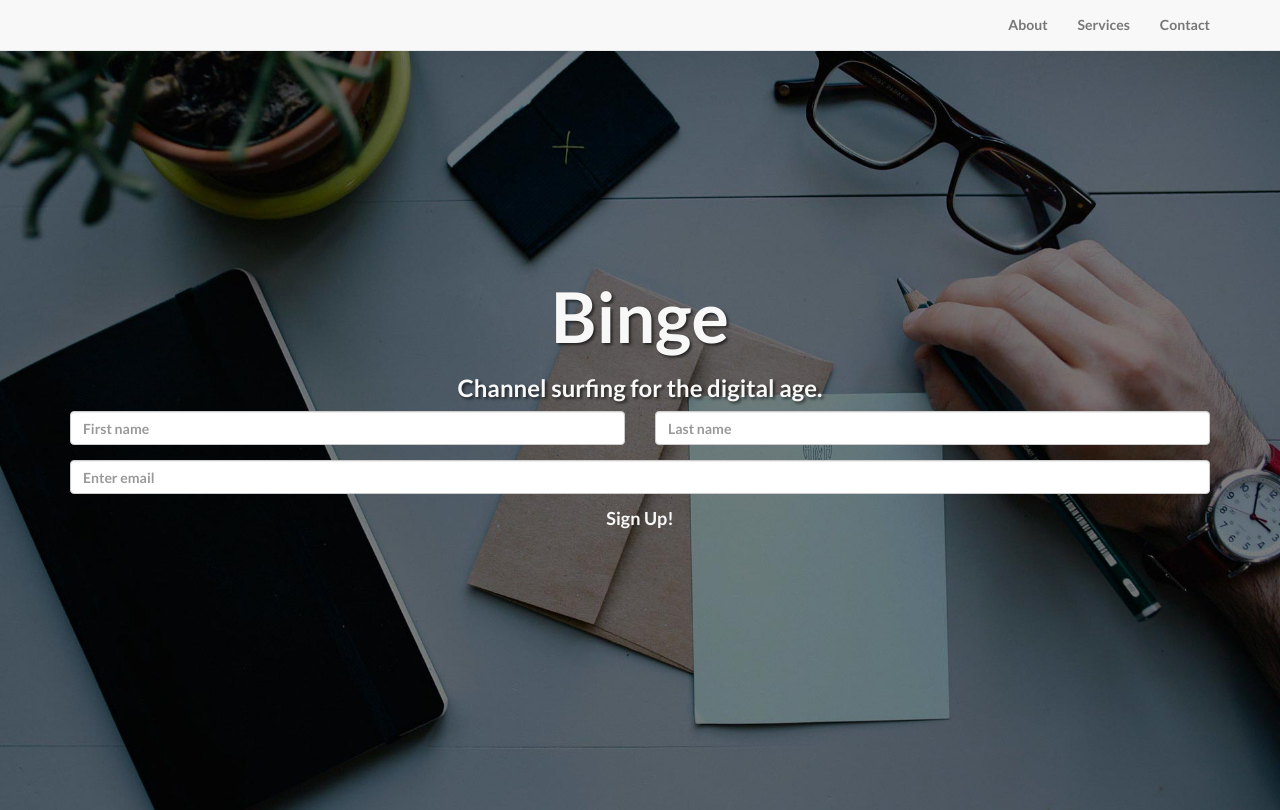
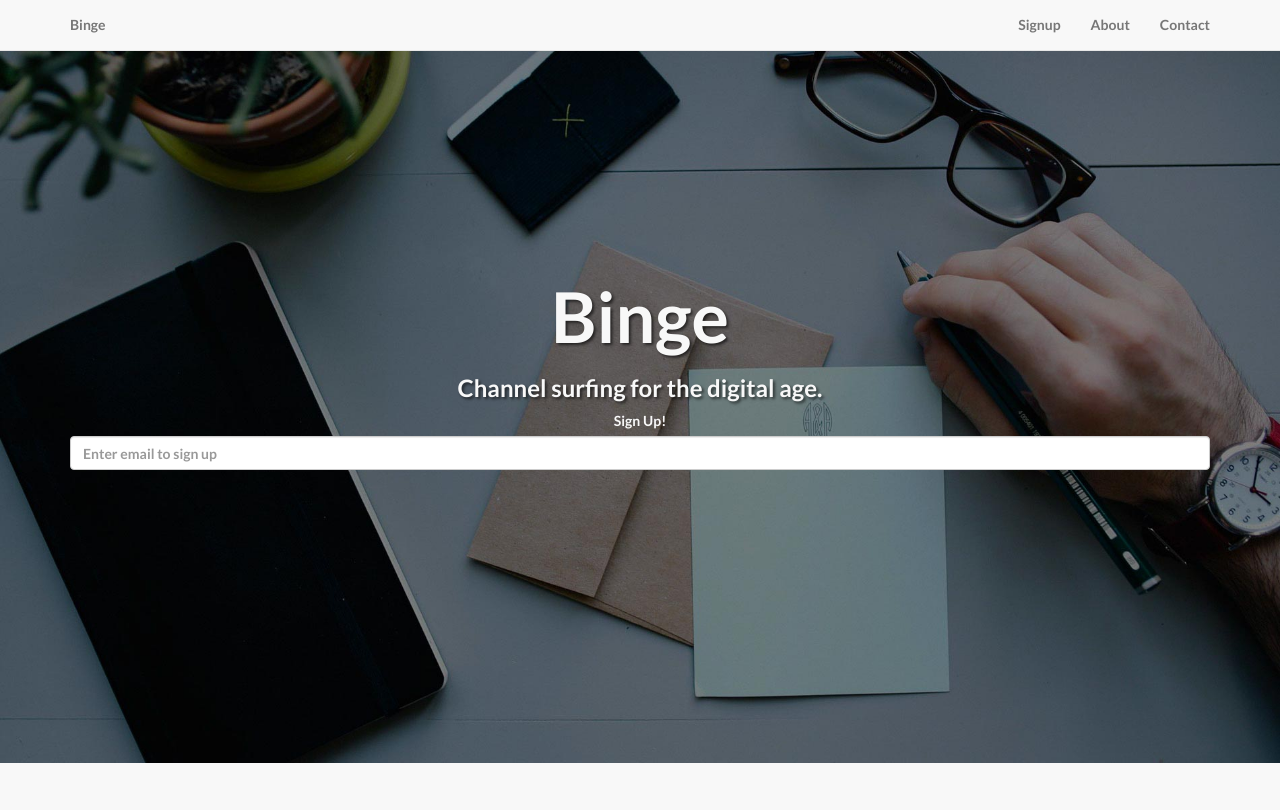
Before and after one commit to Binge-Application/Website, a plain HTML site: page index.html in a window 1280 px wide. Shown: the top 810 px of the page. Drawn offline with Linux system fonts and the light colour scheme; files whose address does not match are found by name.

Commit message:
add images

```diff
--- a/index.html
+++ b/index.html
@@ -1,3 +1,5 @@
+
+
 <head>
 
     <meta charset="utf-8">
@@ -18,12 +20,21 @@
     <link href="font-awesome/css/font-awesome.min.css" rel="stylesheet" type="text/css">
     <link href="https://fonts.googleapis.com/css?family=Lato:300,400,700,300italic,400italic,700italic" rel="stylesheet" type="text/css">
 
+    <!-- HTML5 Shim and Respond.js IE8 support of HTML5 elements and media queries -->
+    <!-- WARNING: Respond.js doesn't work if you view the page via file:// -->
+    <!--[if lt IE 9]>
+        <script src="https://oss.maxcdn.com/libs/html5shiv/3.7.0/html5shiv.js"></script>
+        <script src="https://oss.maxcdn.com/libs/respond.js/1.4.2/respond.min.js"></script>
+    <![endif]-->
+
 </head>
 
 <body>
 
+    <!-- Navigation -->
     <nav class="navbar navbar-default navbar-fixed-top topnav" role="navigation">
         <div class="container topnav">
+            <!-- Brand and toggle get grouped for better mobile display -->
             <div class="navbar-header">
                 <button type="button" class="navbar-toggle" data-toggle="collapse" data-target="#bs-example-navbar-collapse-1">
                     <span class="sr-only">Toggle navigation</span>
@@ -31,14 +42,16 @@
                     <span class="icon-bar"></span>
                     <span class="icon-bar"></span>
                 </button>
+                <a class="navbar-brand topnav" href="#">Binge</a>
             </div>
+            <!-- Collect the nav links, forms, and other content for toggling -->
             <div class="collapse navbar-collapse" id="bs-example-navbar-collapse-1">
                 <ul class="nav navbar-nav navbar-right">
                     <li>
-                        <a href="#about">About</a>
+                        <a href="#about">Signup</a>
                     </li>
                     <li>
-                        <a href="#services">Services</a>
+                        <a href="#services">About</a>
                     </li>
                     <li>
                         <a href="#contact">Contact</a>
@@ -61,25 +74,12 @@
                     <div class="intro-message">
                         <h1>Binge</h1>
                         <h3>Channel surfing for the digital age.</h3>
-                        <div class="row">
-
-                            <div class="form-group col-xs-6">
-                            <label for="firstname" class="sr-only"></label>
-                            <input id="firstname" class="form-control input-group-lg reg_name" type="text" name="firstname" placeholder="First name"/>
+                        <form>
+                            <div class="form-group">
+                            <label for="exampleInputEmail1">Sign Up!</label>
+                            <input type="email" class="form-control" id="exampleInputEmail" aria-describedby="emailHelp" placeholder="Enter email to sign up">
                             </div>
-
-                            <div class="form-group col-xs-6">
-                            <label for="lastname" class="sr-only"></label>
-                            <input id="lastname" class="form-control input-group-lg reg_name" type="text" name="lastname" placeholder="Last name"/>
-                            </div>
-
-                        </div>
-
-                            <div class="form-group">
-                            <input type="email" class="form-control" id="exampleInputEmail1" aria-describedby="emailHelp" placeholder="Enter email">
-                            </div>
-
-                        <h4>Sign Up!</h4>
+                         </form>
                     </div>
                 </div>
             </div>
@@ -119,7 +119,7 @@
         <div class="container">
 
             <div class="row">
-                <div class="col-lg-5 col-lg-offset-1 col-sm-push-6 col-sm-6">
+                <div class="col-lg-5 col-lg-offset-1 col-sm-push-6  col-sm-6">
                     <hr class="section-heading-spacer">
                     <div class="clearfix"></div>
                     <h2 class="section-heading">Bored? <br>Just keep swiping.</h2>
@@ -180,7 +180,7 @@
                             <a href="#contact">Contact</a>
                         </li>
                     </ul>
-                    <p class="copyright text-muted small">Copyright &copy; Binge 2017. All Rights Reserved</p>
+                    <p class="copyright text-muted small">Copyright &copy; Your Company 2014. All Rights Reserved</p>
                 </div>
             </div>
         </div>
```
Also changed, not shown: Background.jpg (added), iPhone1.png (added), 1 other file.
